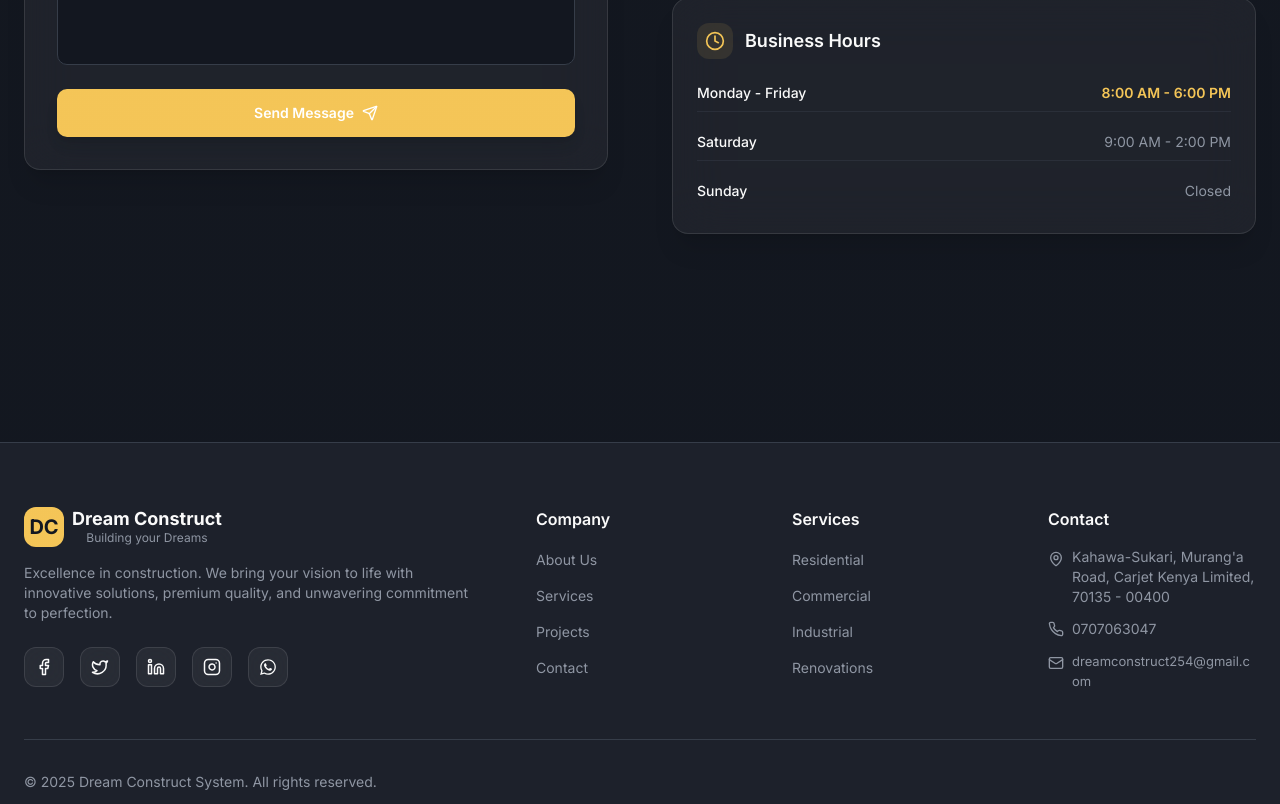
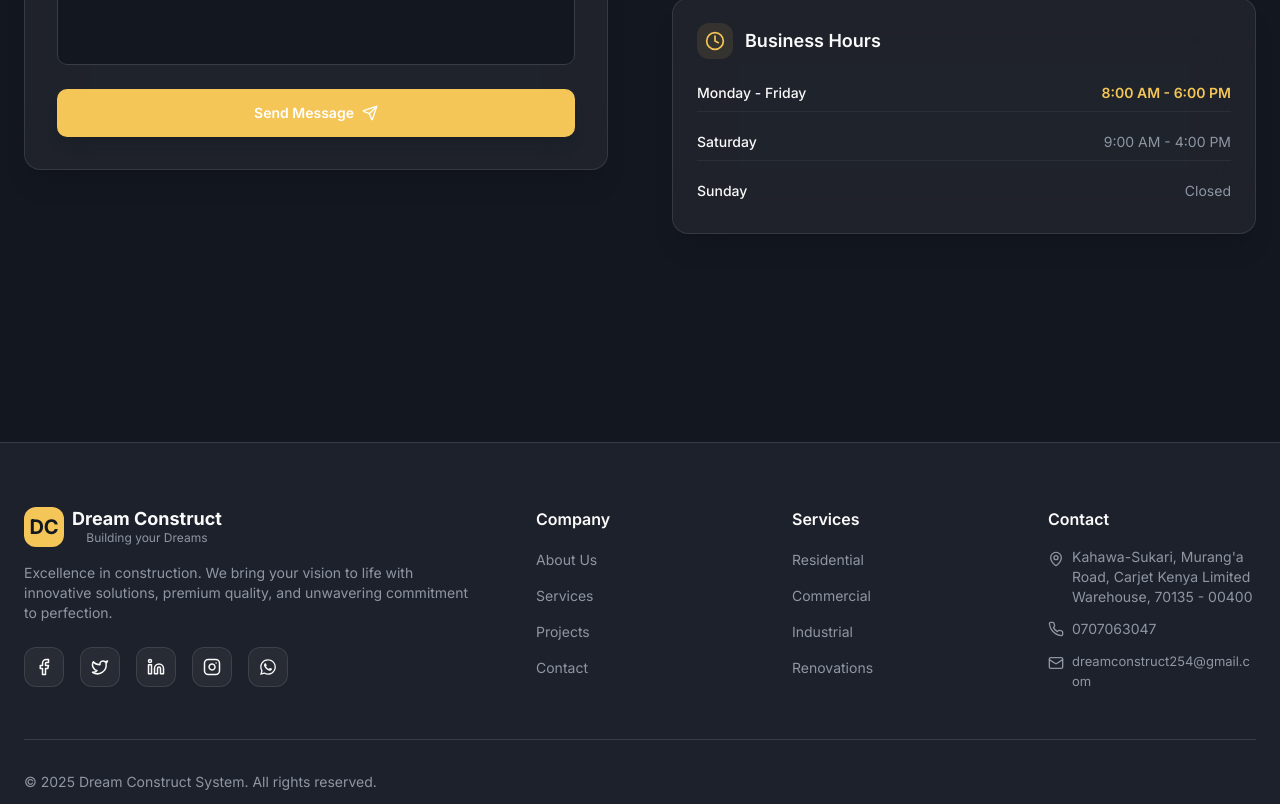
Before and after one commit to mwangiiii/dream-construct-ui, a React (Vite) app: page /contact in a window 1280 px wide. Shown: the part 1020-1824 px from the top of the page. Built offline with nearby package versions, Linux system fonts and the light colour scheme; the HTML template or start-up script is replaced by a standard one.

Commit message:
fix: fixed the business hours time set

```diff
--- a/src/components/layout/Footer.tsx
+++ b/src/components/layout/Footer.tsx
@@ -127,7 +127,7 @@ const Footer = () => {
             <ul className="space-y-3">
               <li className="flex items-start space-x-2 text-sm text-muted-foreground">
                 <MapPin size={16} className="mt-1 flex-shrink-0" />
-                <span>Kahawa-Sukari, Murang'a Road, Carjet Kenya Limited, 70135 - 00400</span>
+                <span>Kahawa-Sukari, Murang'a Road, Carjet Kenya Limited Warehouse, 70135 - 00400</span>
               </li>
               <li className="flex items-center space-x-2 text-sm text-muted-foreground hover:text-primary transition-colors">
                 <Phone size={16} />
--- a/src/pages/contact.tsx
+++ b/src/pages/contact.tsx
@@ -138,7 +138,7 @@ I would like to discuss the following:
     {
       icon: MapPin,
       title: "Visit Us",
-      details: ["Kahawa-Sukari, Murang'a Road, Carjet Kenya Limited, 70135 - 00400"],
+      details: ["Kahawa-Sukari, Murang'a Road, Carjet Kenya Limited Warehouse, 70135 - 00400"],
       link: "https://maps.app.goo.gl/gUh4dhLXzzRH35Jv9",
     },
     {
@@ -464,7 +464,7 @@ I would like to discuss the following:
                 </div>
                 <div className="flex justify-between items-center py-2 border-b border-border/50">
                   <span className="text-sm font-medium">Saturday</span>
-                  <span className="text-sm text-muted-foreground">9:00 AM - 2:00 PM</span>
+                  <span className="text-sm text-muted-foreground">9:00 AM - 4:00 PM</span>
                 </div>
                 <div className="flex justify-between items-center py-2">
                   <span className="text-sm font-medium">Sunday</span>
```
